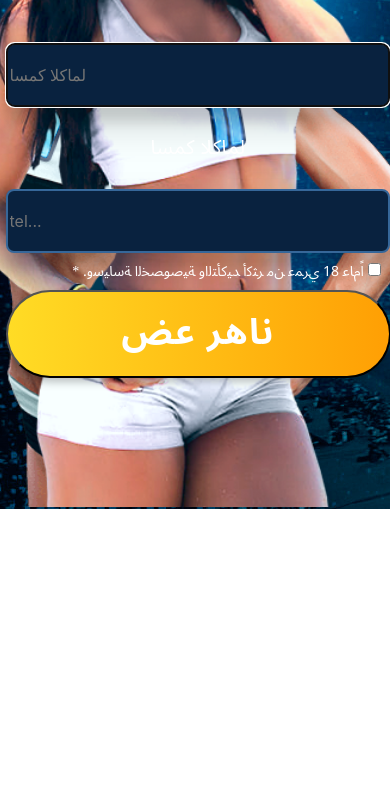
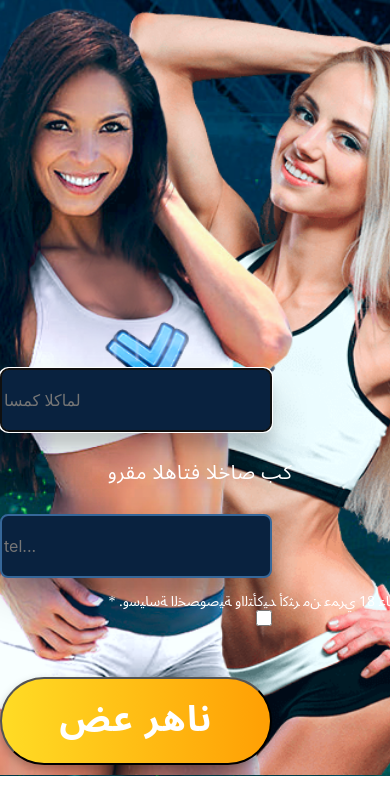
Before and after one commit to dima-kulikov/sport-betting, a website: page src/index.html in a window 390 px wide. Shown: the part 157-951 px from the top of the page. Drawn offline with Linux system fonts and the light colour scheme; files that its build step writes are made by us from their sources.

Commit message:
06.06.2020
06.06.2020

```diff
--- a/src/index.html
+++ b/src/index.html
@@ -19,10 +19,10 @@
     <form class="" action="#">
 
         <input type="name" placeholder="لماكلا كمسا" autofocus name="name" required>
-<div class="text-first">لماكلا كمسا</div>
+<div class="text-first">كب صاخلا فتاهلا مقرو</div>
         <input type="tel" placeholder="tel..." name="tel" required>
       <div class="checkbox-text"> * .اًمﺎﻋ 18 يﺮﻤﻋ ﻦﻣ ﺮﺜﻛأ ﺪﻴﻛﺄﺘﻟاو ﺔﻴﺻﻮﺼﺨﻟا ﺔﺳﺎﻴﺳو
-      <input type="checkbox" name="screen" value="5" id="screen-1" chtcked></div>
+      <input type="checkbox" name="screen"  chtcked></div>
 
     <button class="header__btn" > ناهر عض </button>
   </div>
--- a/src/sass/header.scss
+++ b/src/sass/header.scss
@@ -2,9 +2,14 @@
   width: 100%;
   height: 666px;
   background-image: url(../images/bg.jpg);
+  background-position: center;
   background-size: cover;
   position: relative;
   overflow: hidden;
+
+  @media (max-width: 620px) {
+    height: 933px;
+  }
 
   .logo{
     position: absolute;
@@ -18,8 +23,12 @@
     right: 0;
 
     @media (max-width: 800px) {
-      top: 35px;
+       top: 40px
     }
+    @media (max-width: 800px) {
+      top: -250px
+   }
+
   }
 
   .header__form{
@@ -27,7 +36,7 @@
     width: 400px;
     height: 376px;
     // left: 35%;
-    top: 216px;
+    bottom: 53px;
     // outline: 2px solid goldenrod;
     z-index: 20;
     display: flex;
@@ -36,7 +45,11 @@
     left: 0;
     right: 0;
     @media (max-width: 800px) {
-      top: 180px;
+      bottom: 90px;
+      // width: auto;
+    }
+    @media (max-width: 620px) {
+      bottom: 30px;
     }
   }
 
@@ -47,6 +60,13 @@
     height: 644px;
     // outline: 2px solid red;
     bottom: -20px;
+    @media (max-width: 800px) {
+
+      position: relative;
+    }
+    @media (max-width: 620px) {
+      bottom: -287px;
+    }
 
     .header__piple__girl-1{
       position: absolute;
@@ -55,18 +75,17 @@
       background-image: url(../images/girl_left_1.png);
       background-size: cover;
       z-index: 2;
-      bottom: 0px;
-      // outline: 2px solid red;
+      bottom: -1px;
 
       @media (max-width: 800px) {
         width: 314px;
         height: 576px;
         left: -85px;
       }
-      @media (max-width: 400px) {
+      @media (max-width: 620px) {
         width: 415.29px;
         height: 768px;
-        left: -50px;
+        left: -120px;
       }
     }
 
@@ -78,18 +97,18 @@
       background-size: cover;
       right: 0px;
       z-index: 1;
-      bottom: 0px;
-      // outline: 2px solid red;
+      bottom: -1px;
 
       @media (max-width: 800px) {
         width: 314px;
         height: 560px;
         right: -86px;
       }
-      @media (max-width: 400px) {
+
+      @media (max-width: 620px) {
         width: 484.15px;
-        height: 764.65px;
-        left: -50px;
+        height: 768px;
+        right: -215px;
       }
     }
   }
@@ -110,6 +129,10 @@
   letter-spacing: 1.35px;
   color: #FFFFFF;
   margin: 0px auto;
+
+  @media (max-width: 620px) {
+    width: 272px;
+  }
 }
 
 .header__form input[type="name"]{
@@ -120,6 +143,9 @@
   box-sizing: border-box;
   box-shadow: 0px 19px 38px rgba(0, 0, 0, 0.15), 0px 15px 12px rgba(0, 0, 0, 0.11);
   border-radius: 8px;
+  @media (max-width: 620px) {
+    width: 272px;
+  }
 }
 
 .header__form input[type="tel"]{
@@ -130,7 +156,22 @@
   box-sizing: border-box;
   box-shadow: 0px 19px 38px rgba(0, 0, 0, 0.15), 0px   15px 12px rgba(0, 0, 0, 0.11);
   border-radius: 8px;
+
+  @media (max-width: 620px) {
+    width: 272px;
+  }
 }
+
+.header__form input[type="checkbox"]{
+  width: 16px;
+  height: 16px;
+  margin-left: 12px;
+
+  @media (max-width: 620px) {
+    width: 272px;
+  }
+}
+
 
 .text-first{
   font-family: Noto Sans Arabic;
@@ -145,7 +186,7 @@
 }
 
 .checkbox-text{
-  margin: 10px;
+  margin: 16px auto 47px auto;
   text-align: right;
   font-family: Noto Sans Arabic;
   font-style: normal;
```
Also changed, not shown: build/css/styles.css, build/index.html.
